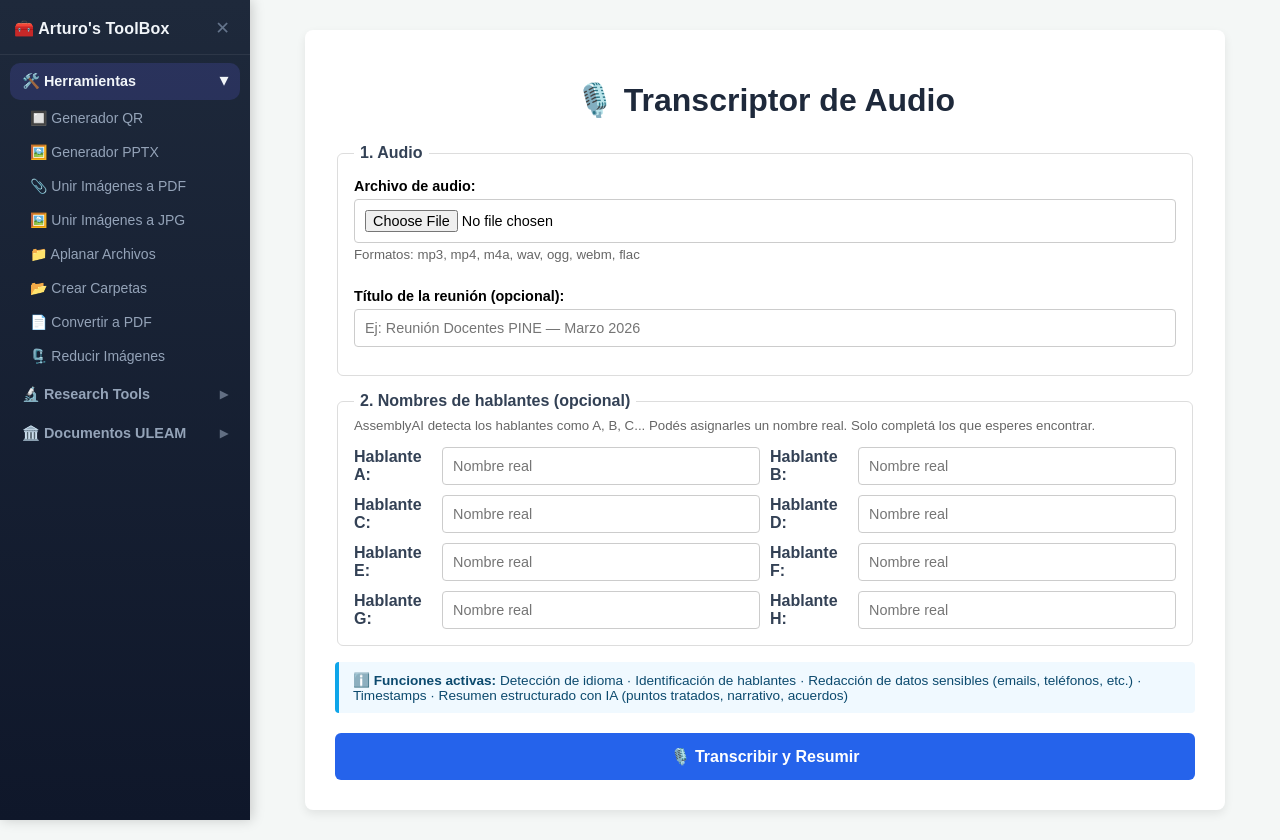
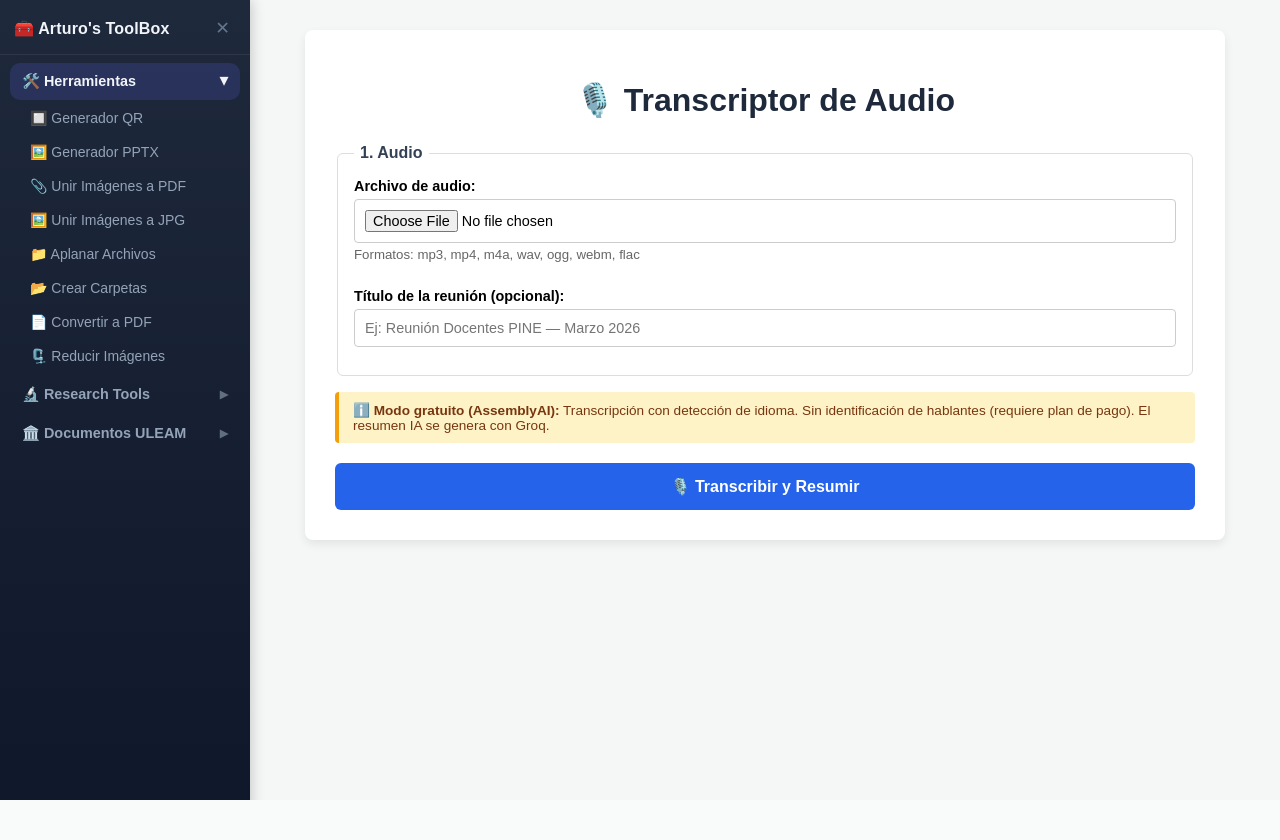
Before and after one commit to r2damianster/Arturos-ToolBox, a Flask app: page / in a window 1280 px wide, after a click on "🎙️ Transcriptor Audio". After the commit the page ends 800 px from the top, so only its background shows below. Run offline with Flask 3, Linux system fonts and the light colour scheme.

Commit message:
fix: transcripción para plan gratuito de AssemblyAI

```diff
--- a/logic/utilidades.py
+++ b/logic/utilidades.py
@@ -358,7 +358,8 @@ def convertir_a_pdf(archivos: list) -> bytes:
                 pdf.cell(0, 8, txt=linea[:200], ln=True)
 
             nombre_pdf = f"PDF_{os.path.splitext(f.filename)[0]}.pdf"
-            zf.writestr(nombre_pdf, pdf.output(dest="S").encode("latin-1"))
+            pdf_output = pdf.output(dest="S").encode("latin-1", errors="ignore")
+            zf.writestr(nombre_pdf, pdf_output)
 
     buf_zip.seek(0)
     return buf_zip.read()
--- a/templates/components/_form_transcripcion.html
+++ b/templates/components/_form_transcripcion.html
@@ -26,29 +26,12 @@
             </div>
         </fieldset>
 
-        <!-- 2. Nombres de hablantes -->
-        <fieldset>
-            <legend>2. Nombres de hablantes (opcional)</legend>
-            <span class="help-text">
-                AssemblyAI detecta los hablantes como A, B, C... Podés asignarles un nombre real.
-                Solo completá los que esperes encontrar.
-            </span>
-            <div style="display:grid;grid-template-columns:1fr 1fr;gap:10px;margin-top:10px;">
-                {% for letra in ['A','B','C','D','E','F','G','H'] %}
-                <div style="display:flex;align-items:center;gap:8px;">
-                    <span style="font-weight:700;color:#334155;min-width:80px;">Hablante {{ letra }}:</span>
-                    <input type="text" name="speaker_{{ letra }}"
-                           placeholder="Nombre real" style="margin-bottom:0;">
-                </div>
-                {% endfor %}
-            </div>
-        </fieldset>
-
-        <!-- Info -->
-        <div style="background:#f0f9ff;border-left:4px solid #0ea5e9;padding:10px 14px;
-                    border-radius:4px;font-size:0.85em;color:#0c4a6e;margin-bottom:16px;">
-            <strong>ℹ️ Funciones activas:</strong>
-            Detección de idioma · Identificación de hablantes · Redacción de datos sensibles (emails, teléfonos, etc.) · Timestamps · Resumen estructurado con IA (puntos tratados, narrativo, acuerdos)
+        <!-- 2. Info plan gratuito -->
+        <div style="background:#fef3c7;border-left:4px solid #f59e0b;padding:10px 14px;
+                    border-radius:4px;font-size:0.85em;color:#78350f;margin-bottom:16px;">
+            <strong>ℹ️ Modo gratuito (AssemblyAI):</strong>
+            Transcripción con detección de idioma. Sin identificación de hablantes (requiere plan de pago).
+            El resumen IA se genera con Groq.
         </div>
 
         <button type="submit" class="submit-btn" id="btn-transcribir">
```
Also changed, not shown: logic/transcripcion_logic.py (+19 -12 lines).
